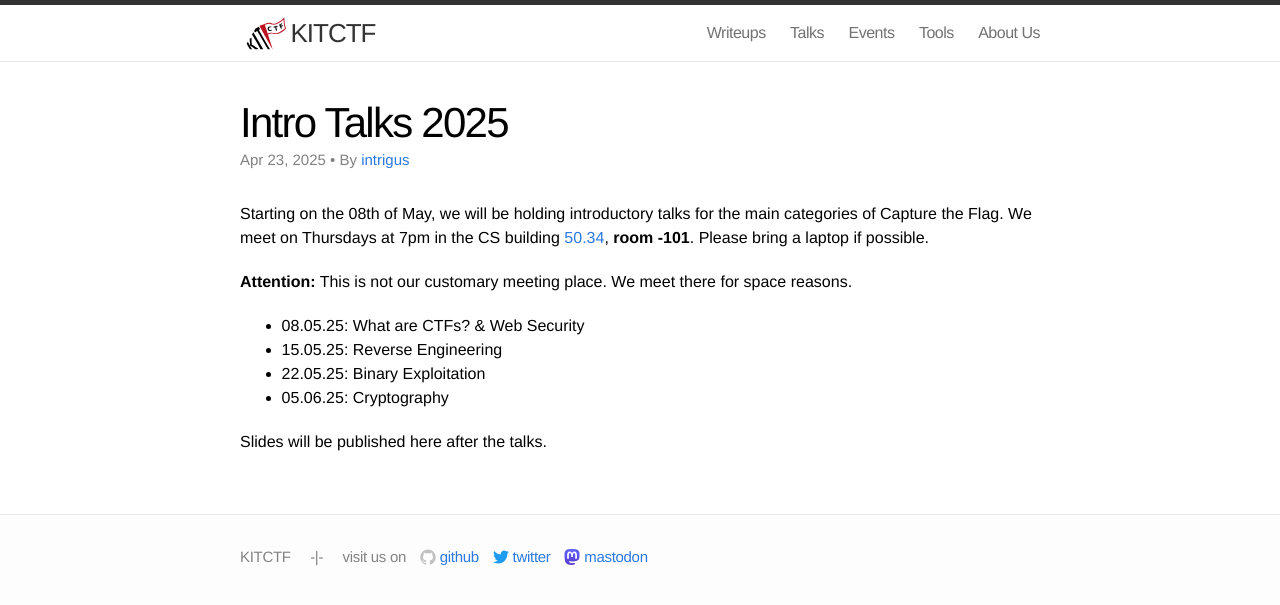
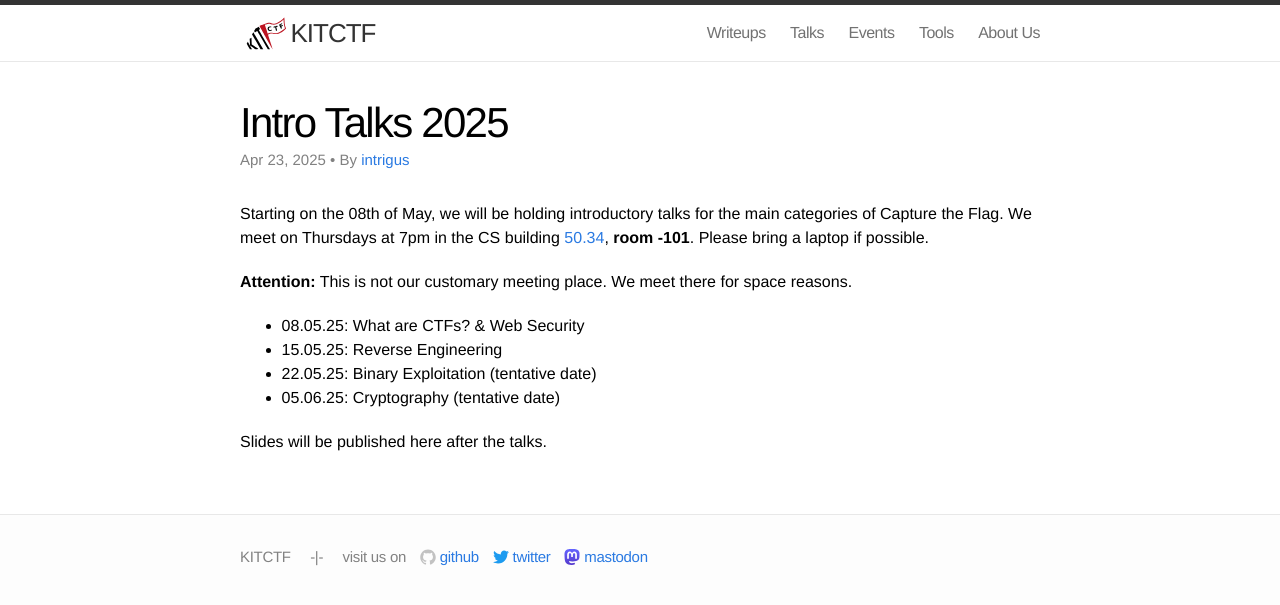
Before and after one commit to kitctf/www, a Jekyll site: the page built from _posts/2025-04-23-intro.md, in a window 1280 px wide. Shown: the top 605 px of the page. Built offline with Jekyll 4.4.1, drawn with Linux system fonts in a browser that asks for light colours.

Commit message:
Highlight that two dates are tentative

```diff
--- a/_posts/2025-04-23-intro.md
+++ b/_posts/2025-04-23-intro.md
@@ -14,7 +14,7 @@ We meet on Thursdays at 7pm in the CS building [50.34](https://www.kit.edu/campu
 
  * 08.05.25: What are CTFs? & Web Security
  * 15.05.25: Reverse Engineering
- * 22.05.25: Binary Exploitation
- * 05.06.25: Cryptography
+ * 22.05.25: Binary Exploitation (tentative date)
+ * 05.06.25: Cryptography (tentative date)
 
 Slides will be published here after the talks.
```
